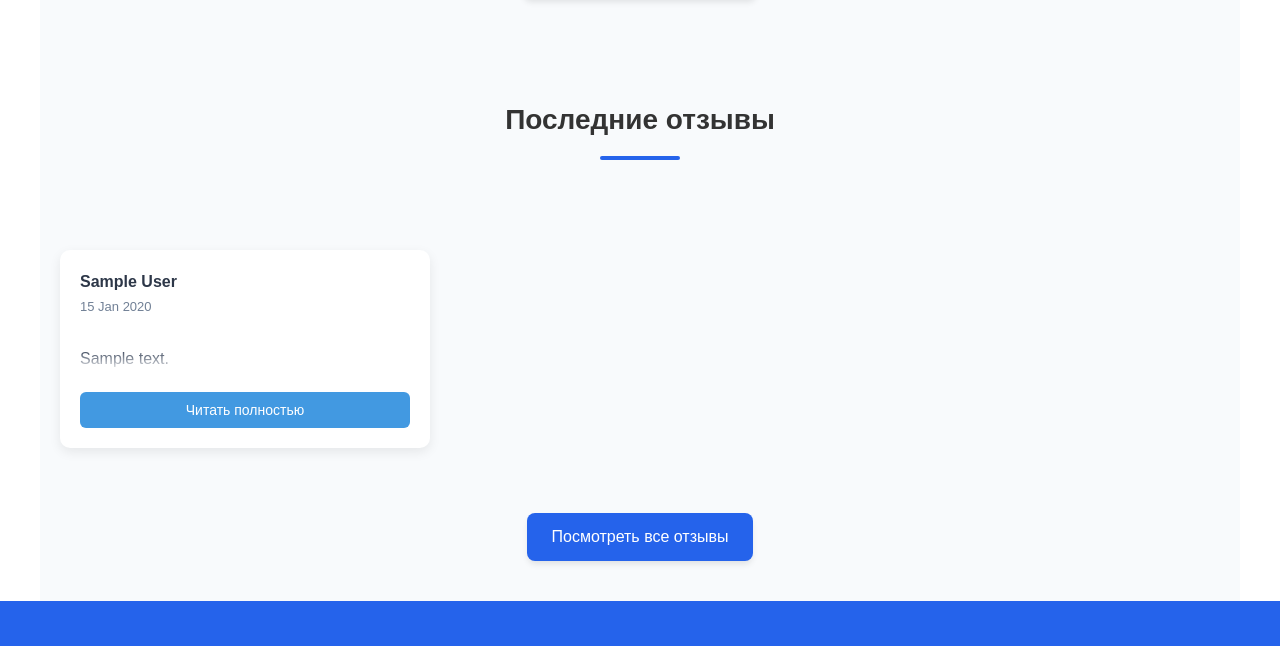
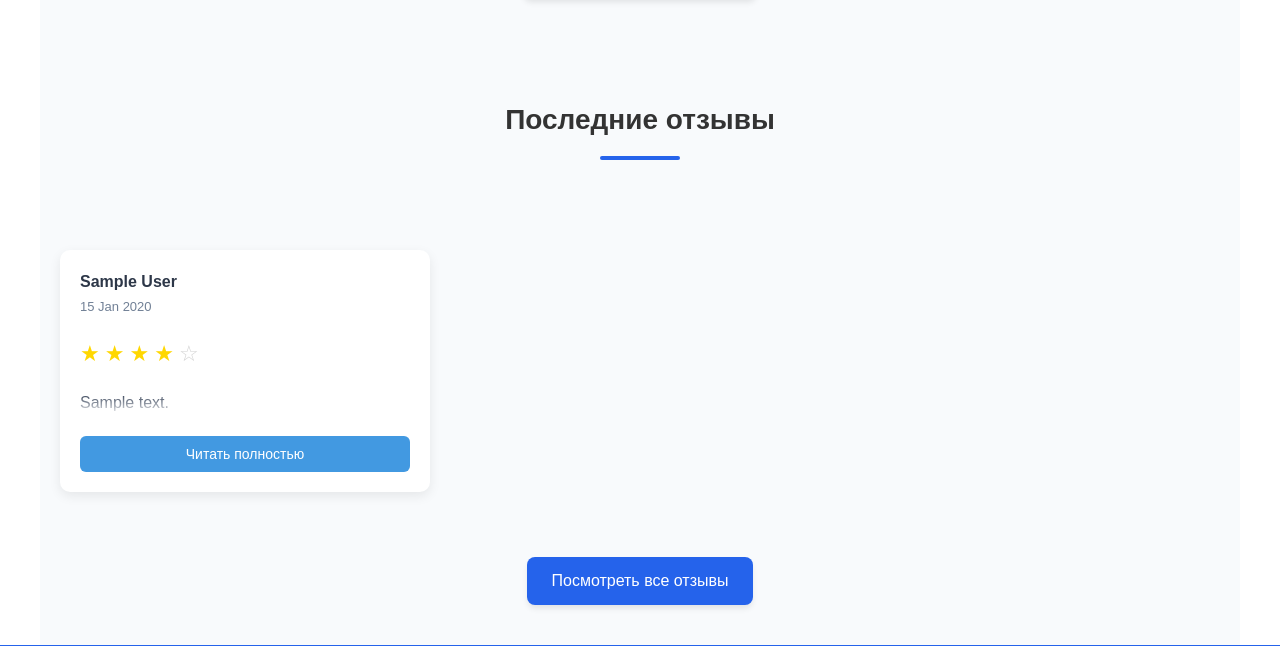
Before and after one commit to ApertureFacility/AirsoftShop, a Django app: page / in a window 1280 px wide. Shown: the part 2077-2723 px from the top of the page. Run offline with Django 5.2, Linux system fonts and the light colour scheme; tables that the repository leaves empty hold one stand-in row (values such as "Sample post"); grey boxes marked "Sample" are stand-in pictures.

Commit message:
ReviewStarsFix

```diff
--- a/shop/static/css/HomePage.css
+++ b/shop/static/css/HomePage.css
@@ -334,6 +334,24 @@
     height: 20px;
     background: linear-gradient(to bottom, rgba(255,255,255,0), rgba(255,255,255,1));
 }
+.review-rating {
+    display: flex;
+    align-items: center;
+    gap: 5px;
+    margin: 8px 0;
+    height: 28px;
+  }
+
+  .star {
+    font-size: 22px;
+    color: lightgray;
+    transition: transform 0.2s ease;
+  }
+
+  .star.filled {
+    color: gold;
+  }
+
 
 /* Контакты */
 .contact {
--- a/shop/templates/shop/homePage.html
+++ b/shop/templates/shop/homePage.html
@@ -87,15 +87,30 @@
                 <small class="review__date">{{ review.date|date:"d M Y" }}</small>
             </div>
         </div>
+
+        <!-- ⭐ Звёзды -->
+        <div class="review-rating">
+            {% for i in "12345" %}
+                {% if forloop.counter <= review.rating %}
+                    <span class="star filled">★</span>
+                {% else %}
+                    <span class="star">☆</span>
+                {% endif %}
+            {% endfor %}
+        </div>
+
         <p class="review__text">{{ review.text|truncatewords:20 }}</p>
+
         <button class="read-more-btn"
-            data-text="{{ review.text}}"
+            data-text="{{ review.text }}"
             data-author="{{ review.author }}"
-            data-date="{{ review.date|date:'d E Y'}}"
-            data-id="{{ review.id }}">
+            data-date="{{ review.date|date:'d E Y' }}"
+            data-id="{{ review.id }}"
+            data-rating="{{ review.rating }}">
             Читать полностью
         </button>
     </div>
+
       {% empty %}
       <p class="reviews__empty">Пока нет отзывов</p>
       {% endfor %}
@@ -136,8 +151,10 @@
           <small id="modalDate"></small>
       </div>
       <div class="modal-body">
+          <div id="modalRating" class="review-rating"></div>
           <p id="modalText"></p>
       </div>
   </div>
 </div>
+
 {% endblock %}
```
Lines whose indentation alone changed are shown as unchanged.
